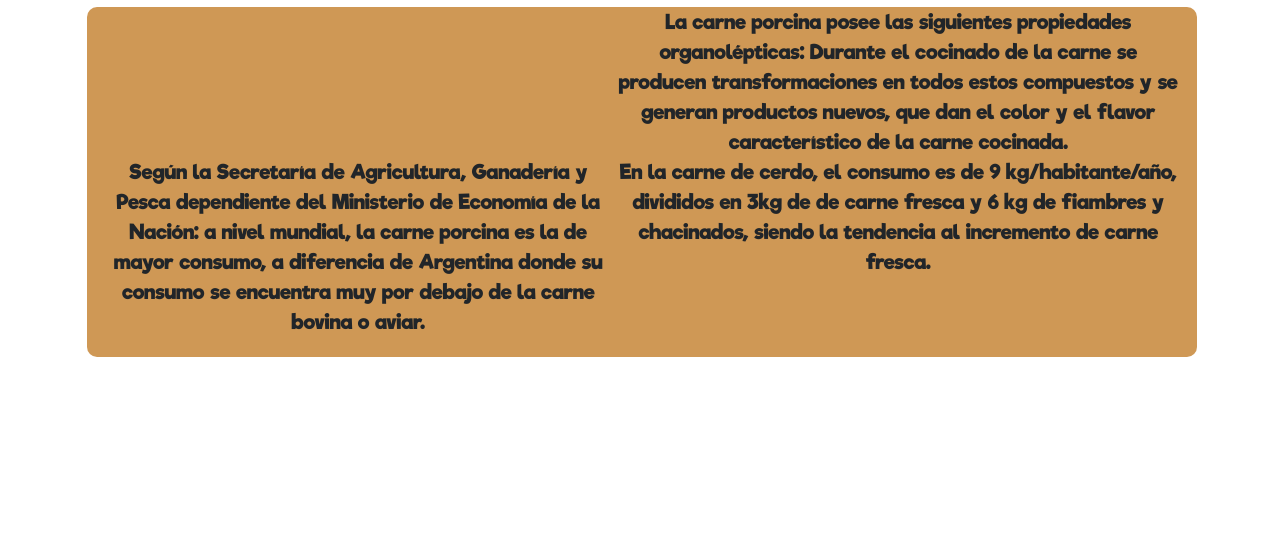
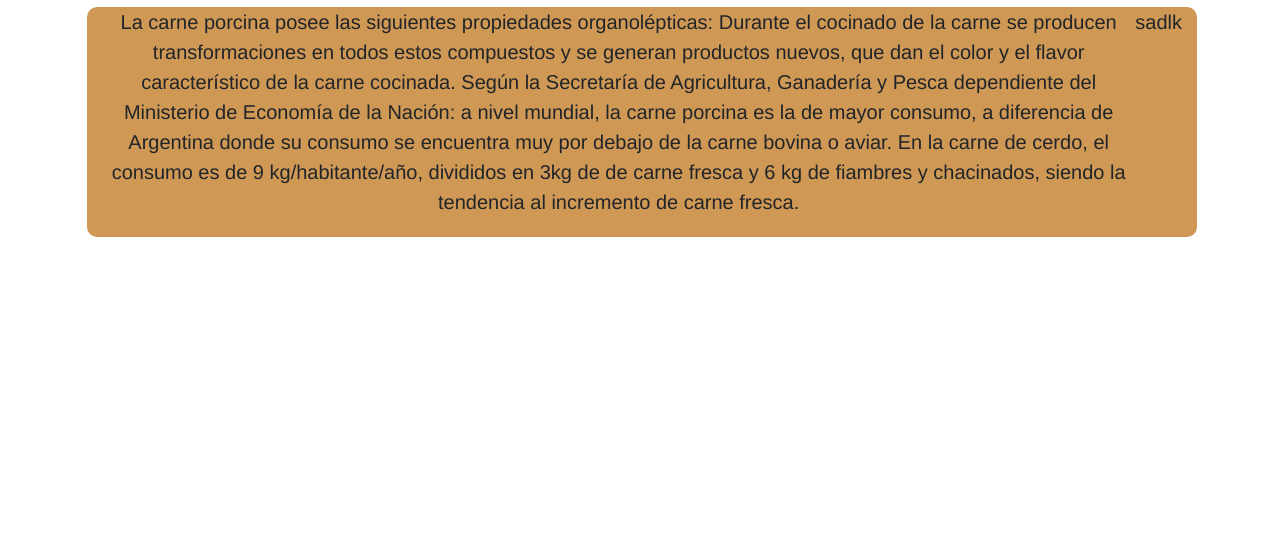
Before and after one commit to enzogitcode/pfgariglio, a plain HTML site: page html/header/algunosdatos.html in a window 1280 px wide. Shown: the part 191-745 px from the top of the page. Drawn offline with nearby package versions, Linux system fonts and the light colour scheme.

Commit message:
cambios algunos datos

```diff
--- a/html/header/algunosdatos.html
+++ b/html/header/algunosdatos.html
@@ -28,20 +28,18 @@
         <div class="cajaTitulo">
             <h1 class="text-center mt-3 text-wrap">Algunos datos sobre la carne porcina</h1>
         </div>
-        <div class="container flexReceta quienesSomosGrid text-wrap text-center">
-            <p><div>La carne porcina posee las siguientes propiedades organolépticas:
+        <div class="container flexReceta quienesSomosCaja text-wrap text-center">
+            <p>La carne porcina posee las siguientes propiedades organolépticas:
                 Durante el cocinado de la carne se producen transformaciones en todos estos compuestos y se generan
-                productos nuevos, que dan el color y el flavor característico de la carne cocinada.</div>
-            <div>Según la Secretaría de Agricultura, Ganadería y Pesca dependiente del Ministerio de Economía de la
+                productos nuevos, que dan el color y el flavor característico de la carne cocinada.
+            Según la Secretaría de Agricultura, Ganadería y Pesca dependiente del Ministerio de Economía de la
                 Nación: a nivel mundial, la carne porcina es la de mayor consumo, a diferencia de Argentina donde su
-                consumo se encuentra muy por debajo de la carne bovina o aviar.</div>
-            <div>
+                consumo se encuentra muy por debajo de la carne bovina o aviar.
                 En la carne de cerdo, el consumo es de 9 kg/habitante/año, divididos en 3kg de de carne fresca y 6 kg de
-                fiambres y chacinados, siendo la tendencia al incremento de carne fresca. </div>
-
-
+                fiambres y chacinados, siendo la tendencia al incremento de carne fresca.
 
             </p>
+            <p>sadlk</p>
 
         </div>
     </main>
```
Also changed, not shown: html/header/quienessomos.html (+9 -16 lines), notas.txt.
